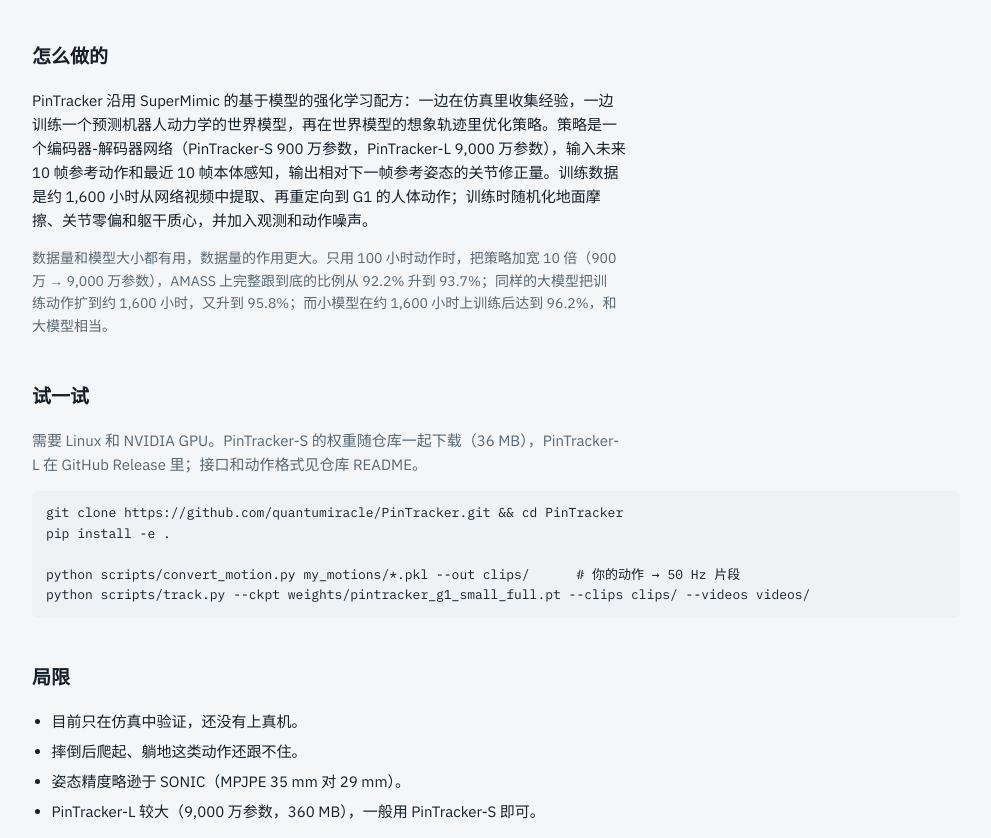
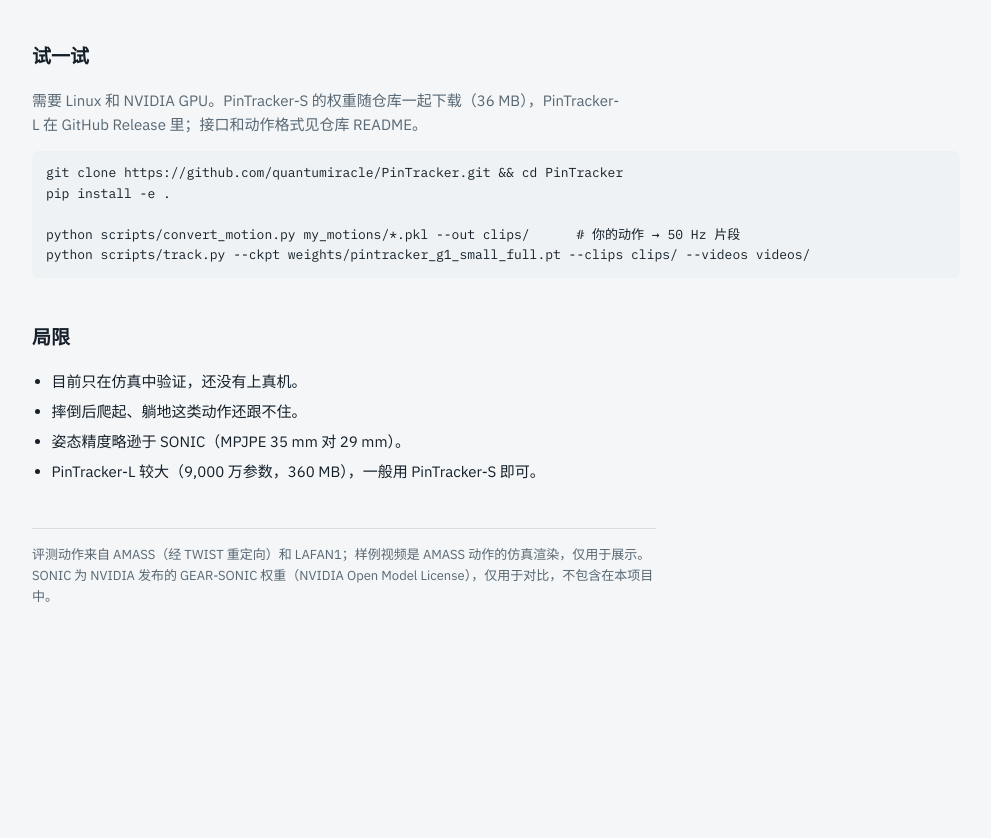
Before and after one commit to quantumiracle/PinTracker, a plain HTML site: page docs/index.html in a window 1280 px wide. Shown: the part 3854-4692 px from the top of the page, without its empty margins (144-1135 px from the left). After the commit the page ends 4526 px from the top, so only its background shows below. Drawn offline with Linux system fonts and the light colour scheme.

Commit message:
Drop the method section from the blog page; untrack .DS_Store
Co-Authored-By: Claude Opus 5.5 <noreply@anthropic.com>

```diff
--- a/docs/index.html
+++ b/docs/index.html
@@ -126,12 +126,6 @@ footer { font-size: 13px; color: var(--muted); border-top: 1px solid var(--line)
 </section>
 
 <section>
-  <h2>怎么做的</h2>
-  <p>PinTracker 沿用 SuperMimic 的基于模型的强化学习配方：一边在仿真里收集经验，一边训练一个预测机器人动力学的世界模型，再在世界模型的想象轨迹里优化策略。策略是一个编码器-解码器网络（PinTracker-S 900 万参数，PinTracker-L 9,000 万参数），输入未来 10 帧参考动作和最近 10 帧本体感知，输出相对下一帧参考姿态的关节修正量。训练数据是约 1,600 小时从网络视频中提取、再重定向到 G1 的人体动作；训练时随机化地面摩擦、关节零偏和躯干质心，并加入观测和动作噪声。</p>
-  <p class="note">数据量和模型大小都有用，数据量的作用更大。只用 100 小时动作时，把策略加宽 10 倍（900 万 → 9,000 万参数），AMASS 上完整跟到底的比例从 92.2% 升到 93.7%；同样的大模型把训练动作扩到约 1,600 小时，又升到 95.8%；而小模型在约 1,600 小时上训练后达到 96.2%，和大模型相当。</p>
-</section>
-
-<section>
   <h2>试一试</h2>
   <p class="sub">需要 Linux 和 NVIDIA GPU。PinTracker-S 的权重随仓库一起下载（36 MB），PinTracker-L 在 GitHub Release 里；接口和动作格式见仓库 README。</p>
 <pre><code>git clone https://github.com/quantumiracle/PinTracker.git && cd PinTracker
```
Also changed, not shown: 2 other files.
